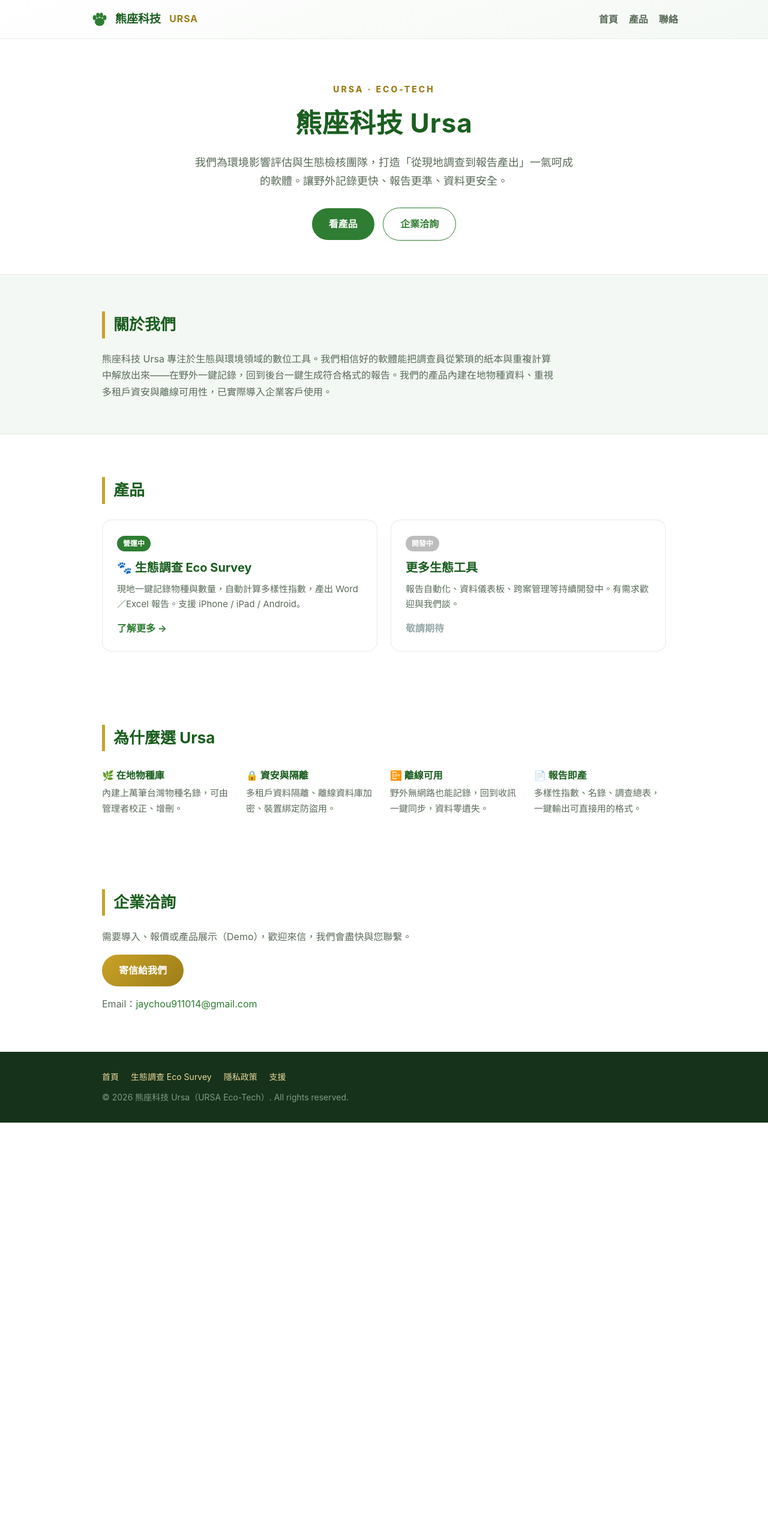
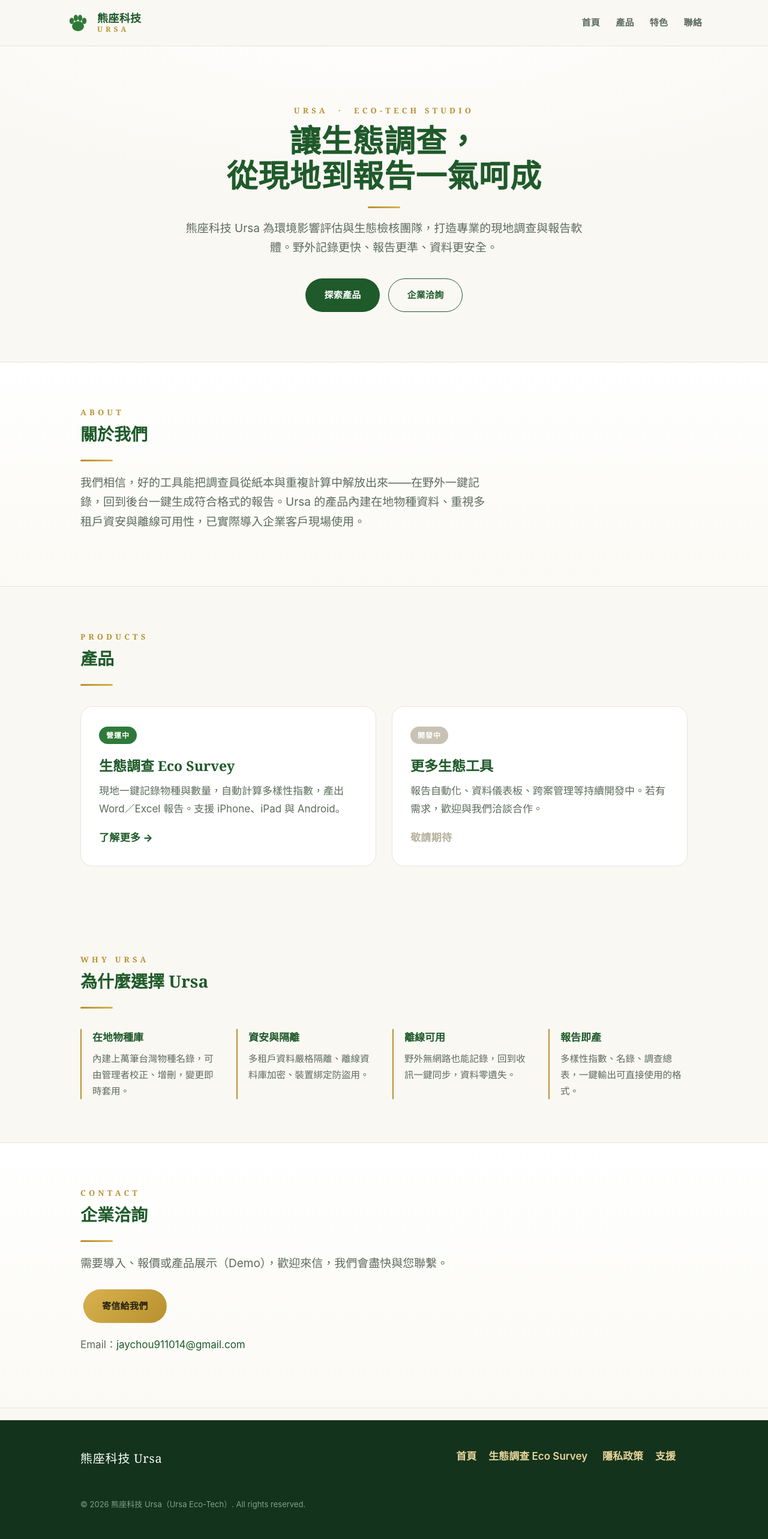
Before and after one commit to Jayceon573971/eco-survey-site, a plain HTML site: page index.html in a window 1280 px wide. Shown: the whole page at 60% size. Before the commit the page ends 1871 px from the top, so only its background shows below. Drawn offline with Linux system fonts and the light colour scheme.

Commit message:
site: 重新設計（綠金襯線質感、移除 emoji、共用 style.css）

```diff
--- a/index.html
+++ b/index.html
@@ -4,119 +4,88 @@
 <meta charset="UTF-8">
 <meta name="viewport" content="width=device-width, initial-scale=1.0">
 <title>熊座科技 Ursa — 生態調查與報告軟體</title>
-<meta name="description" content="熊座科技 Ursa：為環境影響評估／生態檢核團隊打造現地調查到報告產出的一站式軟體。">
-<style>
-  :root{ --g:#2E7D32; --g2:#1B5E20; --gold:#C9A227; --gold2:#9c7d18; --ink:#1c2b1c; --mut:#5a6b5a; --bg:#f4f8f4; }
-  *{box-sizing:border-box} body{margin:0;font-family:-apple-system,"PingFang TC","Microsoft JhengHei",system-ui,sans-serif;color:var(--ink);line-height:1.7;background:#fff}
-  a{color:var(--g);text-decoration:none} a:hover{text-decoration:underline}
-  .wrap{max-width:980px;margin:0 auto;padding:0 20px}
-  header{background:linear-gradient(160deg,#fff,var(--bg));border-bottom:1px solid #e3ece3}
-  .nav{display:flex;align-items:center;justify-content:space-between;padding:16px 0}
-  .brand{display:flex;align-items:center;gap:10px;font-weight:800;font-size:19px;color:var(--g2)}
-  .brand .paw{width:32px;height:32px}
-  .brand small{color:var(--gold2);font-weight:700;letter-spacing:1px}
-  .nav nav a{margin-left:18px;color:var(--mut);font-weight:600}
-  .hero{text-align:center;padding:72px 0 56px}
-  .hero .eyebrow{color:var(--gold2);font-weight:800;letter-spacing:3px;font-size:14px}
-  .hero h1{font-size:44px;margin:.15em 0;color:var(--g2);letter-spacing:1px}
-  .hero p{font-size:18px;color:var(--mut);max-width:640px;margin:14px auto 28px}
-  .btn{display:inline-block;background:var(--g);color:#fff;padding:13px 28px;border-radius:999px;font-weight:700}
-  .btn.gold{background:linear-gradient(135deg,var(--gold),var(--gold2));color:#fff}
-  .btn.ghost{background:#fff;color:var(--g);border:1.5px solid var(--g);margin-left:10px}
-  section{padding:50px 0}
-  .band{background:var(--bg);border-top:1px solid #e3ece3;border-bottom:1px solid #e3ece3}
-  h2{color:var(--g2);font-size:26px;border-left:5px solid var(--gold);padding-left:14px}
-  .lead{color:var(--mut);max-width:760px}
-  .grid{display:grid;grid-template-columns:repeat(auto-fit,minmax(260px,1fr));gap:22px;margin-top:26px}
-  .prod{display:block;background:#fff;border:1px solid #e3ece3;border-radius:16px;padding:24px;transition:.15s;text-decoration:none;color:inherit}
-  .prod:hover{box-shadow:0 8px 26px rgba(27,94,32,.12);transform:translateY(-2px);text-decoration:none}
-  .prod .tag{display:inline-block;font-size:12px;font-weight:700;color:#fff;background:var(--g);border-radius:999px;padding:3px 10px}
-  .prod .tag.soon{background:#bdbdbd}
-  .prod h3{margin:.5em 0 .3em;color:var(--g2);font-size:20px}
-  .prod p{margin:0;color:var(--mut);font-size:15px}
-  .prod .go{margin-top:14px;color:var(--g);font-weight:700}
-  .vals{display:grid;grid-template-columns:repeat(auto-fit,minmax(220px,1fr));gap:20px;margin-top:24px}
-  .val h4{margin:.2em 0;color:var(--g2)} .val p{margin:0;color:var(--mut);font-size:15px}
-  footer{background:#16321a;color:#cfe0cf;padding:30px 0;font-size:14px}
-  footer a{color:#e9d79a;margin-right:16px} footer .muted{color:#7f9a82;margin-top:10px}
-</style>
+<meta name="description" content="熊座科技 Ursa：為環境影響評估與生態檢核團隊，打造從現地調查到報告產出的一站式軟體。">
+<link rel="stylesheet" href="style.css">
 </head>
 <body>
-<header>
-  <div class="wrap nav">
-    <div class="brand">
-      <svg class="paw" viewBox="0 0 100 100" aria-hidden="true"><g fill="#2E7D32">
-        <ellipse cx="50" cy="64" rx="25" ry="21"/>
-        <ellipse cx="24" cy="42" rx="9.5" ry="13"/>
-        <ellipse cx="41" cy="30" rx="9" ry="13.5"/>
-        <ellipse cx="59" cy="30" rx="9" ry="13.5"/>
-        <ellipse cx="76" cy="42" rx="9.5" ry="13"/>
-      </g></svg>
-      熊座科技&nbsp;<small>URSA</small>
-    </div>
-    <nav><a href="index.html">首頁</a><a href="#products">產品</a><a href="#contact">聯絡</a></nav>
+<header class="site-head">
+  <div class="container head-row">
+    <a class="brand" href="index.html">
+      <svg class="mark" viewBox="0 0 100 100" aria-hidden="true"><g fill="#2f7a3a">
+        <ellipse cx="50" cy="64" rx="25" ry="21"/><ellipse cx="24" cy="42" rx="9.5" ry="13"/>
+        <ellipse cx="41" cy="30" rx="9" ry="13.5"/><ellipse cx="59" cy="30" rx="9" ry="13.5"/>
+        <ellipse cx="76" cy="42" rx="9.5" ry="13"/></g></svg>
+      <span class="name"><b>熊座科技</b><span>URSA</span></span>
+    </a>
+    <nav class="site-nav"><a href="index.html">首頁</a><a href="#products">產品</a><a href="#why">特色</a><a href="#contact">聯絡</a></nav>
   </div>
 </header>
 
-<div class="wrap">
-  <div class="hero">
-    <div class="eyebrow">URSA · ECO-TECH</div>
-    <h1>熊座科技 Ursa</h1>
-    <p>我們為環境影響評估與生態檢核團隊，打造「從現地調查到報告產出」一氣呵成的軟體。讓野外記錄更快、報告更準、資料更安全。</p>
-    <a class="btn" href="#products">看產品</a>
-    <a class="btn ghost" href="#contact">企業洽詢</a>
+<section class="hero">
+  <div class="container">
+    <div class="eyebrow">Ursa &nbsp;·&nbsp; Eco-Tech Studio</div>
+    <h1>讓生態調查，<br>從現地到報告一氣呵成</h1>
+    <div class="rule"></div>
+    <p class="lead">熊座科技 Ursa 為環境影響評估與生態檢核團隊，打造專業的現地調查與報告軟體。野外記錄更快、報告更準、資料更安全。</p>
+    <a class="btn btn-primary" href="#products">探索產品</a>
+    <a class="btn btn-outline" href="#contact">企業洽詢</a>
   </div>
-</div>
+</section>
 
-<div class="band"><div class="wrap"><section style="padding:40px 0">
-  <h2>關於我們</h2>
-  <p class="lead">熊座科技 Ursa 專注於生態與環境領域的數位工具。我們相信好的軟體能把調查員從繁瑣的紙本與重複計算中解放出來——在野外一鍵記錄，回到後台一鍵生成符合格式的報告。我們的產品內建在地物種資料、重視多租戶資安與離線可用性，已實際導入企業客戶使用。</p>
+<div class="band"><div class="container"><section>
+  <div class="eyebrow">About</div>
+  <h2>關於我們</h2><div class="rule"></div>
+  <p class="lead" style="margin-top:20px">我們相信，好的工具能把調查員從紙本與重複計算中解放出來——在野外一鍵記錄，回到後台一鍵生成符合格式的報告。Ursa 的產品內建在地物種資料、重視多租戶資安與離線可用性，已實際導入企業客戶現場使用。</p>
 </section></div></div>
 
-<div class="wrap">
+<div class="container">
   <section id="products">
-    <h2>產品</h2>
+    <div class="eyebrow">Products</div>
+    <h2>產品</h2><div class="rule"></div>
     <div class="grid">
-      <a class="prod" href="eco-survey.html">
+      <a class="product" href="eco-survey.html">
         <span class="tag">營運中</span>
-        <h3>🐾 生態調查 Eco Survey</h3>
-        <p>現地一鍵記錄物種與數量，自動計算多樣性指數，產出 Word／Excel 報告。支援 iPhone / iPad / Android。</p>
-        <div class="go">了解更多 →</div>
+        <h3>生態調查 Eco Survey</h3>
+        <p>現地一鍵記錄物種與數量，自動計算多樣性指數，產出 Word／Excel 報告。支援 iPhone、iPad 與 Android。</p>
+        <div class="go">了解更多 &rarr;</div>
       </a>
-      <div class="prod" style="cursor:default">
+      <div class="product" style="cursor:default">
         <span class="tag soon">開發中</span>
         <h3>更多生態工具</h3>
-        <p>報告自動化、資料儀表板、跨案管理等持續開發中。有需求歡迎與我們談。</p>
-        <div class="go" style="color:#9aa">敬請期待</div>
+        <p>報告自動化、資料儀表板、跨案管理等持續開發中。若有需求，歡迎與我們洽談合作。</p>
+        <div class="go" style="color:#b6b09c">敬請期待</div>
       </div>
     </div>
   </section>
 
-  <section>
-    <h2>為什麼選 Ursa</h2>
-    <div class="vals">
-      <div class="val"><h4>🌿 在地物種庫</h4><p>內建上萬筆台灣物種名錄，可由管理者校正、增刪。</p></div>
-      <div class="val"><h4>🔒 資安與隔離</h4><p>多租戶資料隔離、離線資料庫加密、裝置綁定防盜用。</p></div>
-      <div class="val"><h4>📴 離線可用</h4><p>野外無網路也能記錄，回到收訊一鍵同步，資料零遺失。</p></div>
-      <div class="val"><h4>📄 報告即產</h4><p>多樣性指數、名錄、調查總表，一鍵輸出可直接用的格式。</p></div>
+  <section id="why">
+    <div class="eyebrow">Why Ursa</div>
+    <h2>為什麼選擇 Ursa</h2><div class="rule"></div>
+    <div class="values">
+      <div class="value"><h4>在地物種庫</h4><p>內建上萬筆台灣物種名錄，可由管理者校正、增刪，變更即時套用。</p></div>
+      <div class="value"><h4>資安與隔離</h4><p>多租戶資料嚴格隔離、離線資料庫加密、裝置綁定防盜用。</p></div>
+      <div class="value"><h4>離線可用</h4><p>野外無網路也能記錄，回到收訊一鍵同步，資料零遺失。</p></div>
+      <div class="value"><h4>報告即產</h4><p>多樣性指數、名錄、調查總表，一鍵輸出可直接使用的格式。</p></div>
     </div>
-  </section>
-
-  <section id="contact">
-    <h2>企業洽詢</h2>
-    <p class="lead">需要導入、報價或產品展示（Demo），歡迎來信，我們會盡快與您聯繫。</p>
-    <p style="margin-top:16px"><a class="btn gold" href="mailto:jaychou911014@gmail.com">寄信給我們</a></p>
-    <p style="color:var(--mut);margin-top:10px">Email：<a href="mailto:jaychou911014@gmail.com">jaychou911014@gmail.com</a></p>
   </section>
 </div>
 
-<footer>
-  <div class="wrap">
-    <a href="index.html">首頁</a>
-    <a href="eco-survey.html">生態調查 Eco Survey</a>
-    <a href="privacy.html">隱私政策</a>
-    <a href="support.html">支援</a>
-    <div class="muted">© 2026 熊座科技 Ursa（URSA Eco-Tech）. All rights reserved.</div>
+<div class="band"><div class="container"><section id="contact">
+  <div class="eyebrow">Contact</div>
+  <h2>企業洽詢</h2><div class="rule"></div>
+  <p class="lead" style="margin-top:20px">需要導入、報價或產品展示（Demo），歡迎來信，我們會盡快與您聯繫。</p>
+  <p style="margin-top:22px"><a class="btn btn-gold" href="mailto:jaychou911014@gmail.com">寄信給我們</a></p>
+  <p class="muted" style="margin-top:12px">Email：<a href="mailto:jaychou911014@gmail.com">jaychou911014@gmail.com</a></p>
+</section></div></div>
+
+<footer class="site-foot">
+  <div class="container cols">
+    <div class="fbrand">熊座科技 Ursa</div>
+    <div>
+      <a href="index.html">首頁</a><a href="eco-survey.html">生態調查 Eco Survey</a>
+      <a href="privacy.html">隱私政策</a><a href="support.html">支援</a>
+    </div>
+    <div class="fine">© 2026 熊座科技 Ursa（Ursa Eco-Tech）. All rights reserved.</div>
   </div>
 </footer>
 </body>
--- /dev/null
+++ b/style.css
@@ -0,0 +1,105 @@
+/* 熊座科技 Ursa — 共用樣式（綠金、留白、襯線標題；無 emoji，重質感） */
+:root{
+  --forest:#14331c; --green:#2f7a3a; --green-d:#1f5a2a;
+  --gold:#b8902f; --gold-l:#d8b24e;
+  --ink:#1f2a20; --mut:#5d6b5d; --paper:#faf8f3; --card:#ffffff; --line:#e7e3d8;
+  --serif:"Iowan Old Style","Apple Garamond",Georgia,"Songti TC","Noto Serif TC",serif;
+  --sans:-apple-system,BlinkMacSystemFont,"PingFang TC","Noto Sans TC","Microsoft JhengHei",system-ui,sans-serif;
+}
+*{box-sizing:border-box}
+html{scroll-behavior:smooth}
+body{margin:0;background:var(--paper);color:var(--ink);font-family:var(--sans);
+  font-size:17px;line-height:1.75;-webkit-font-smoothing:antialiased}
+a{color:var(--green-d);text-decoration:none}
+a:hover{color:var(--gold)}
+.container{max-width:1060px;margin:0 auto;padding:0 24px}
+
+/* ── 頁首 ── */
+.site-head{position:sticky;top:0;z-index:20;background:rgba(250,248,243,.86);
+  backdrop-filter:saturate(140%) blur(10px);border-bottom:1px solid var(--line)}
+.head-row{display:flex;align-items:center;justify-content:space-between;padding:18px 0}
+.brand{display:flex;align-items:center;gap:12px;color:var(--ink)}
+.brand:hover{color:var(--ink)}
+.brand .mark{width:40px;height:40px;flex:none}
+.brand .name{font-weight:800;font-size:18px;letter-spacing:.02em;line-height:1.1}
+.brand .name b{color:var(--green-d)}
+.brand .name span{display:block;font-family:var(--serif);font-weight:600;font-size:12px;
+  letter-spacing:.42em;color:var(--gold);margin-top:2px}
+.site-nav a{margin-left:26px;color:var(--mut);font-weight:600;font-size:15px;letter-spacing:.02em}
+.site-nav a:hover{color:var(--green-d)}
+
+/* ── 區塊 ── */
+section{padding:72px 0}
+.eyebrow{font-family:var(--serif);letter-spacing:.4em;text-transform:uppercase;
+  color:var(--gold);font-size:13px;font-weight:600}
+h1{font-family:var(--serif);font-weight:600;color:var(--green-d);
+  font-size:clamp(34px,6vw,52px);line-height:1.12;letter-spacing:.01em;margin:.18em 0}
+h2{font-family:var(--serif);font-weight:600;color:var(--green-d);font-size:28px;margin:0 0 .2em}
+.rule{width:54px;height:3px;background:linear-gradient(90deg,var(--gold),var(--gold-l));
+  border-radius:3px;margin:18px 0 0}
+.lead{color:var(--mut);font-size:19px;max-width:680px;line-height:1.7}
+.muted{color:var(--mut)}
+
+/* ── Hero ── */
+.hero{text-align:center;padding:96px 0 78px;
+  background:radial-gradient(120% 90% at 50% -10%,#fff 0%,var(--paper) 60%)}
+.hero .rule{margin:22px auto 0}
+.hero .lead{margin:18px auto 30px}
+
+/* ── 按鈕 ── */
+.btn{display:inline-block;font-weight:700;font-size:15px;letter-spacing:.02em;
+  padding:14px 30px;border-radius:999px;border:1.5px solid transparent;margin:5px;transition:.15s}
+.btn:hover{transform:translateY(-1px)}
+.btn-primary{background:var(--green-d);color:#fff} .btn-primary:hover{background:var(--forest);color:#fff}
+.btn-outline{background:transparent;color:var(--green-d);border-color:var(--green-d)}
+.btn-outline:hover{background:var(--green-d);color:#fff}
+.btn-gold{background:linear-gradient(135deg,var(--gold-l),var(--gold));color:#23200f}
+.btn-gold:hover{color:#23200f;filter:brightness(1.05)}
+
+/* ── 卡片 / 格線 ── */
+.grid{display:grid;grid-template-columns:repeat(auto-fit,minmax(250px,1fr));gap:26px;margin-top:34px}
+.card{background:var(--card);border:1px solid var(--line);border-radius:18px;padding:30px 26px}
+.card .ic{color:var(--green);width:30px;height:30px;margin-bottom:14px}
+.card h3{margin:0 0 8px;color:var(--green-d);font-size:18px;font-weight:800}
+.card p{margin:0;color:var(--mut);font-size:15.5px;line-height:1.7}
+
+/* 產品卡（可點） */
+.product{display:block;background:var(--card);border:1px solid var(--line);border-radius:20px;
+  padding:32px 30px;color:inherit;transition:.18s}
+.product:hover{color:inherit;border-color:#d8cfb6;box-shadow:0 16px 40px rgba(20,51,28,.10);transform:translateY(-3px)}
+.product .tag{display:inline-block;font-size:12px;font-weight:800;letter-spacing:.08em;
+  color:#fff;background:var(--green);border-radius:999px;padding:4px 12px}
+.product .tag.soon{background:#c7c2b3;color:#fff}
+.product h3{font-family:var(--serif);font-weight:600;color:var(--green-d);font-size:23px;margin:16px 0 8px}
+.product p{margin:0;color:var(--mut)}
+.product .go{margin-top:18px;color:var(--green-d);font-weight:800;letter-spacing:.02em}
+
+/* 區段背景 */
+.band{background:linear-gradient(180deg,#fff,#fbfaf5);border-top:1px solid var(--line);border-bottom:1px solid var(--line)}
+
+/* 條列價值 */
+.values{display:grid;grid-template-columns:repeat(auto-fit,minmax(230px,1fr));gap:28px;margin-top:34px}
+.value{padding-left:18px;border-left:2px solid var(--gold)}
+.value h4{margin:0 0 6px;color:var(--green-d);font-size:17px}
+.value p{margin:0;color:var(--mut);font-size:15.5px}
+
+/* 內容頁 */
+.crumb{color:var(--mut);font-size:14px;letter-spacing:.02em;padding-top:18px}
+.crumb a{color:var(--mut)} .crumb a:hover{color:var(--green-d)}
+.prose{max-width:780px;padding-bottom:72px}
+.prose h2{font-size:21px;margin-top:36px}
+.prose p,.prose li{color:#33402f}
+.prose table{border-collapse:collapse;width:100%;margin:14px 0}
+.prose th,.prose td{border:1px solid var(--line);padding:10px 12px;text-align:left;font-size:15.5px}
+.prose th{background:#f3f0e7;color:var(--green-d)}
+.callout{background:#fbf6e9;border:1px solid #ecdfba;border-left:4px solid var(--gold);
+  border-radius:12px;padding:18px 20px;color:#6a5a2b;font-size:15px}
+.links a{display:inline-block;margin:0 22px 8px 0;font-weight:700;color:var(--green-d)}
+
+/* ── 頁尾 ── */
+.site-foot{background:var(--forest);color:#cfe0cf;padding:46px 0;margin-top:20px}
+.site-foot .cols{display:flex;flex-wrap:wrap;gap:30px;justify-content:space-between;align-items:flex-start}
+.site-foot .fbrand{font-family:var(--serif);font-size:20px;color:#fff;letter-spacing:.04em}
+.site-foot a{color:#e7d49a;margin-right:20px;font-weight:600}
+.site-foot a:hover{color:#fff}
+.site-foot .fine{color:#85a088;font-size:13px;margin-top:18px;width:100%}
```
Also changed, not shown: eco-survey.html (+74 -75 lines), privacy.html (+30 -14 lines), support.html (+36 -30 lines).
